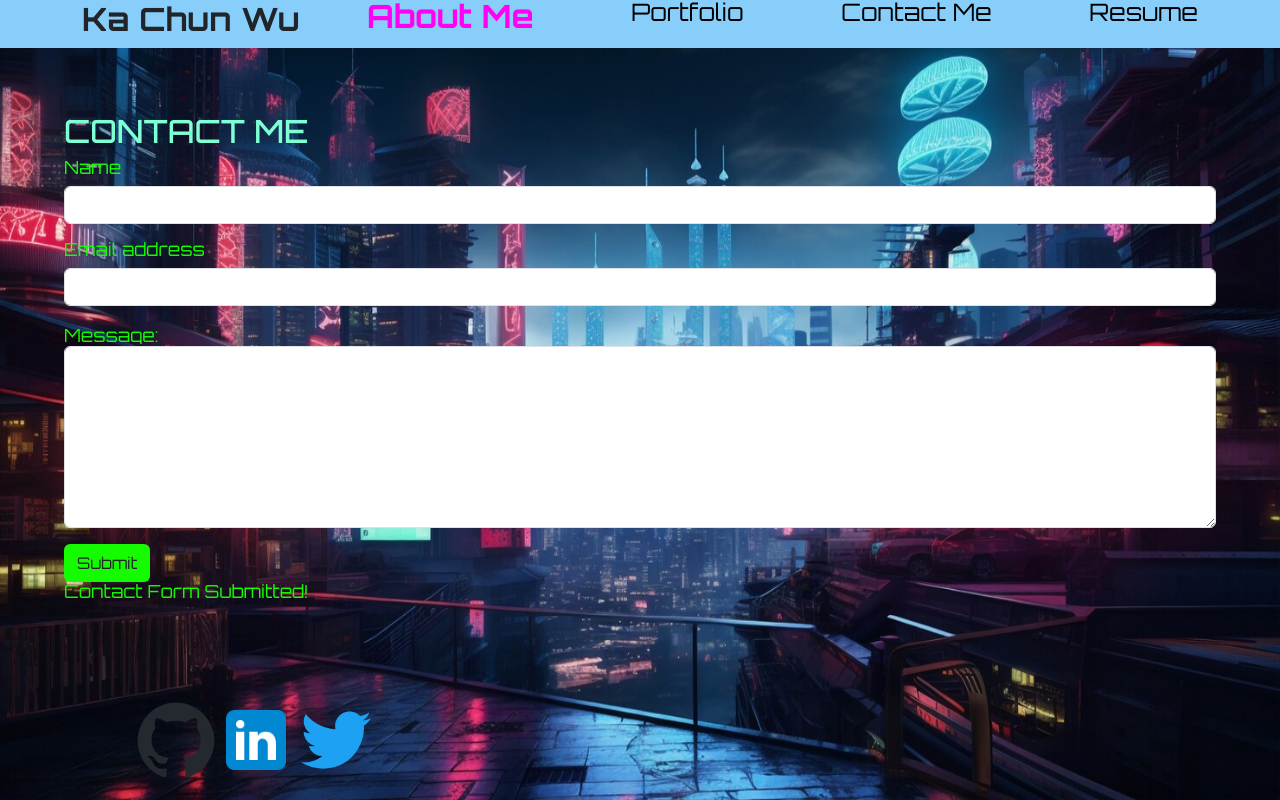
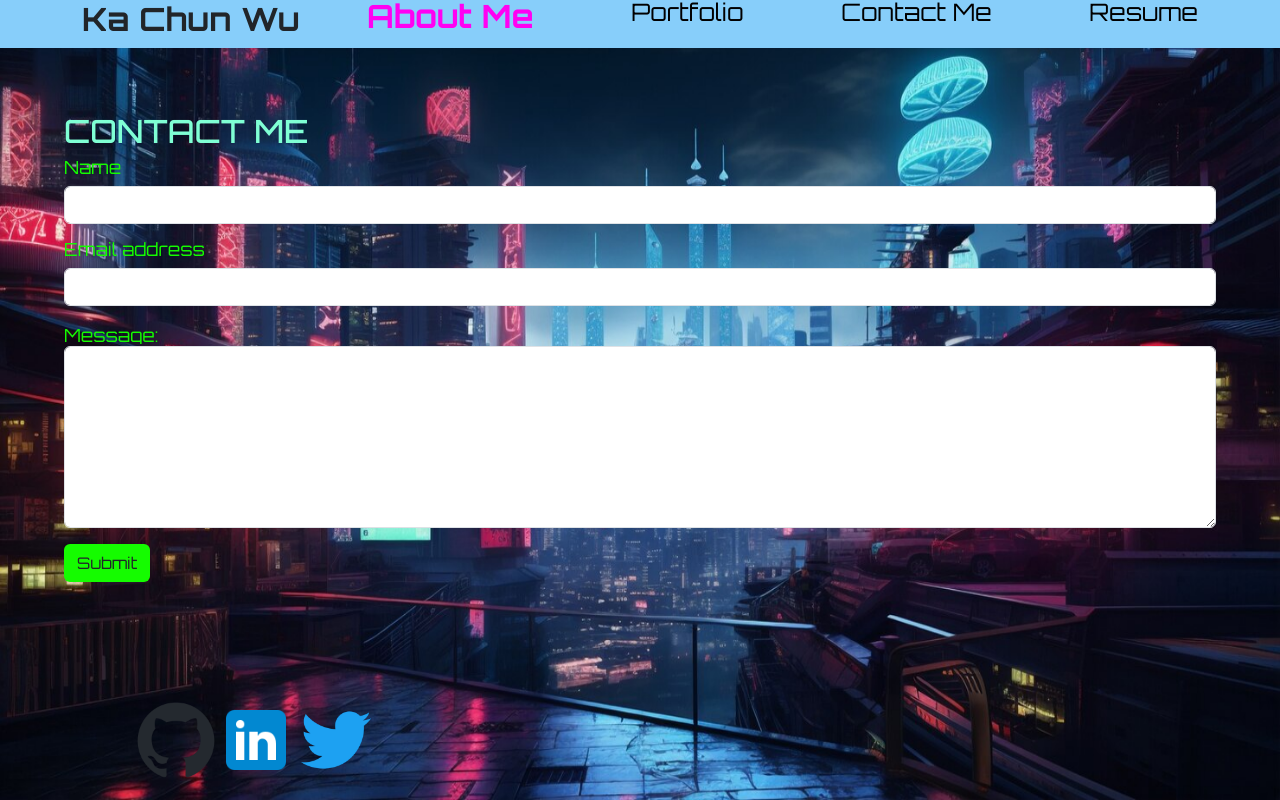
Before and after one commit to KaChunWuGary/Portfolio, a React (Vite) app: page /contact in a window 1280 px wide. Built offline with nearby package versions, Linux system fonts and the light colour scheme.

Commit message:
testing fix for contacts 5

```diff
--- a/src/pages/Contact.jsx
+++ b/src/pages/Contact.jsx
@@ -21,7 +21,7 @@ function Contact() {
 
   const handleSubmit = (e) => {
     e.preventDefault();
-
+    document.getElementsByClassName('Confirmation').removeAttribute('hidden');
   };
 
   return (
@@ -51,7 +51,7 @@ function Contact() {
             <textarea className="form-control" id="Message" rows="7" aria-describedby="Message"></textarea>
           </div>
           <button type="submit" className="btn custom_button">Submit</button>
-          <div className="mb-3 hidden">
+          <div className="mb-3 Confirmation" hidden>
             <label htmlFor="Confirmation Message" className= "form_word">Contact Form Submitted!</label>
           </div>
         </form>
```
